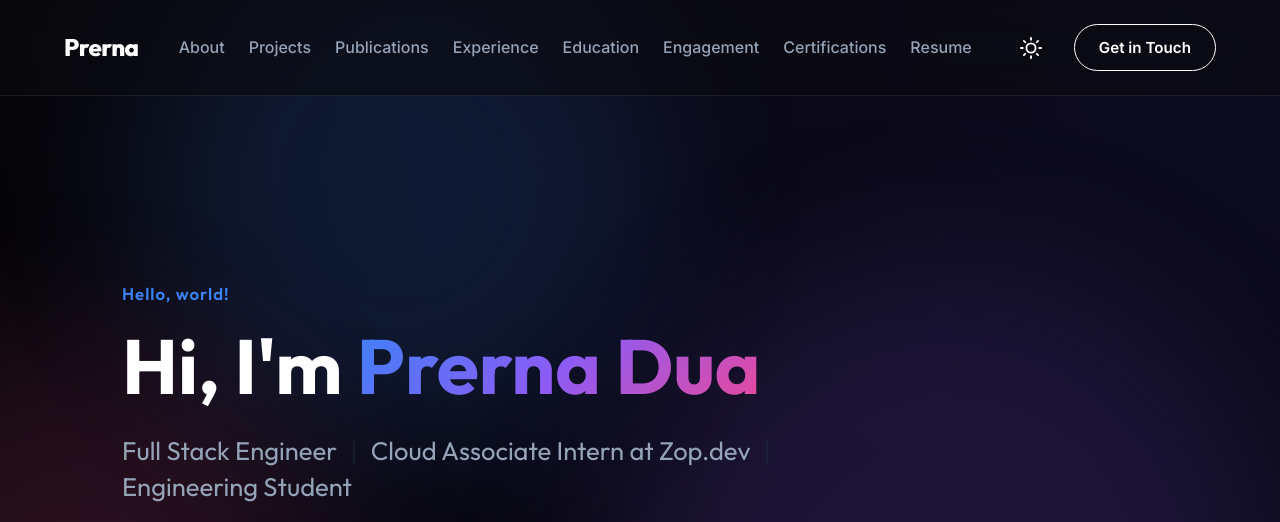
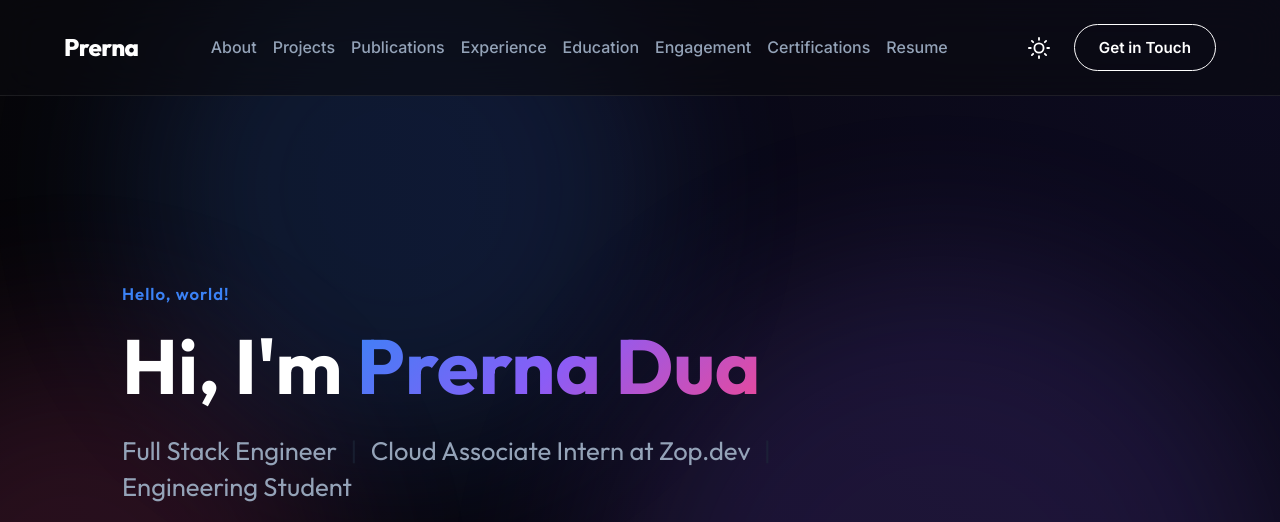
Before and after one commit to prernadua27/Portfolio, a plain HTML site: page index.html in a window 1280 px wide. Shown: the top 522 px of the page. Drawn offline with Linux system fonts and the light colour scheme; animation ran at ten frames a second.

Commit message:
Decrease navbar spacing to 1rem

```diff
--- a/index.html
+++ b/index.html
@@ -37,7 +37,7 @@
                 <li><a href="https://drive.google.com/file/d/13vcJGKgFqO3lzx5-nevQjPBri_RES8xa/view?usp=sharing" target="_blank" rel="noopener noreferrer" class="nav-link">Resume</a></li>
             </ul>
 
-            <div class="nav-right" style="display: flex; align-items: center; gap: 1.5rem; z-index: 1001;">
+            <div class="nav-right" style="display: flex; align-items: center; gap: 1rem; z-index: 1001;">
                 <!-- Theme Toggle Button -->
                 <button id="theme-toggle" aria-label="Toggle Dark/Light Mode" style="background: none; border: none; color: var(--text-primary); cursor: pointer; padding: 0.5rem; display: flex; align-items: center;">
                     <svg id="moon-icon" viewBox="0 0 24 24" width="22" height="22" stroke="currentColor" stroke-width="2" fill="none" stroke-linecap="round" stroke-linejoin="round" style="display: none;"><path d="M21 12.79A9 9 0 1 1 11.21 3 7 7 0 0 0 21 12.79z"></path></svg>
--- a/style.css
+++ b/style.css
@@ -344,7 +344,7 @@ Navigation
     list-style: none;
     display: flex;
     align-items: center;
-    gap: 1.5rem;
+    gap: 1rem;
 }
 
 .nav-link {
```
